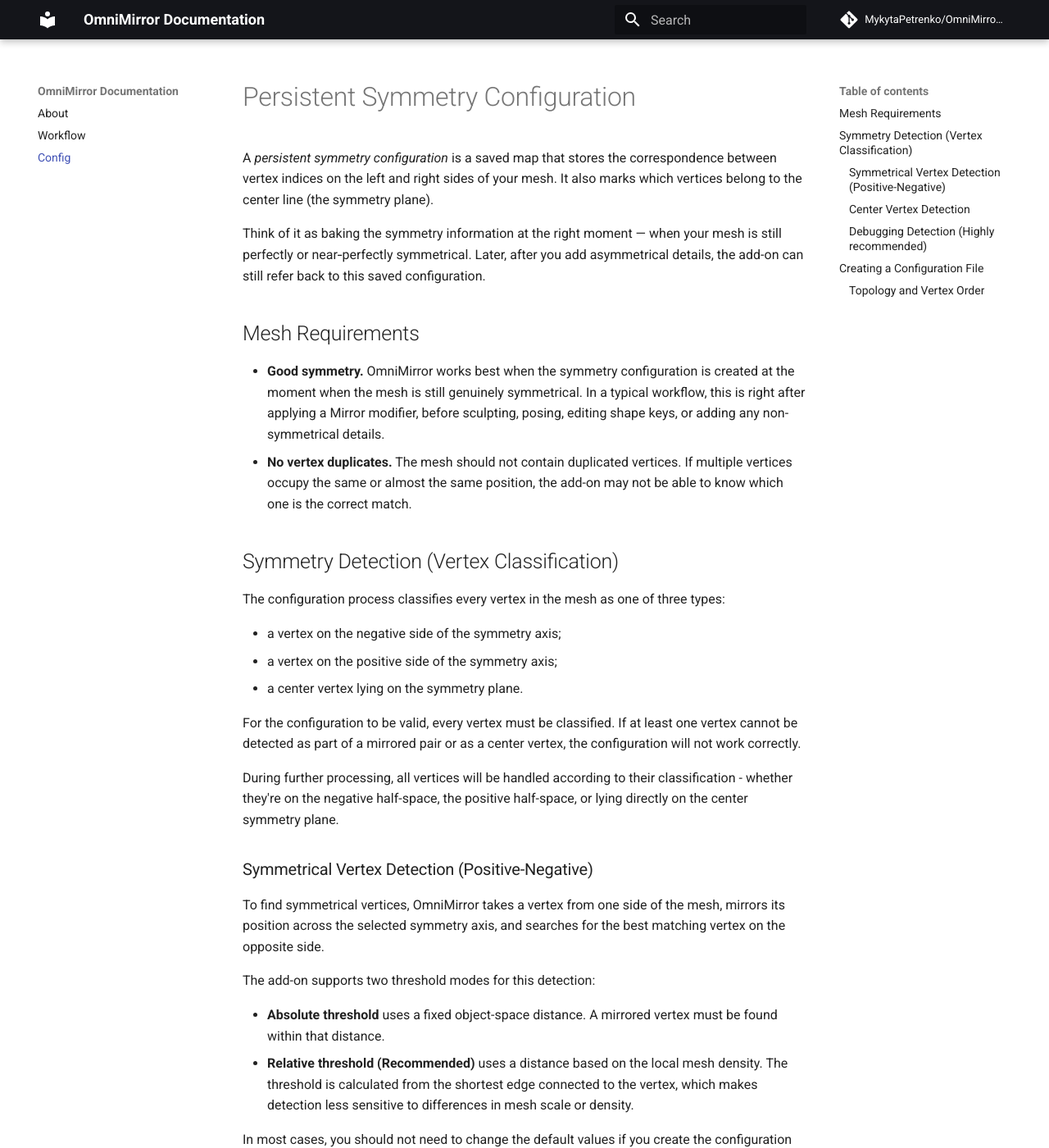
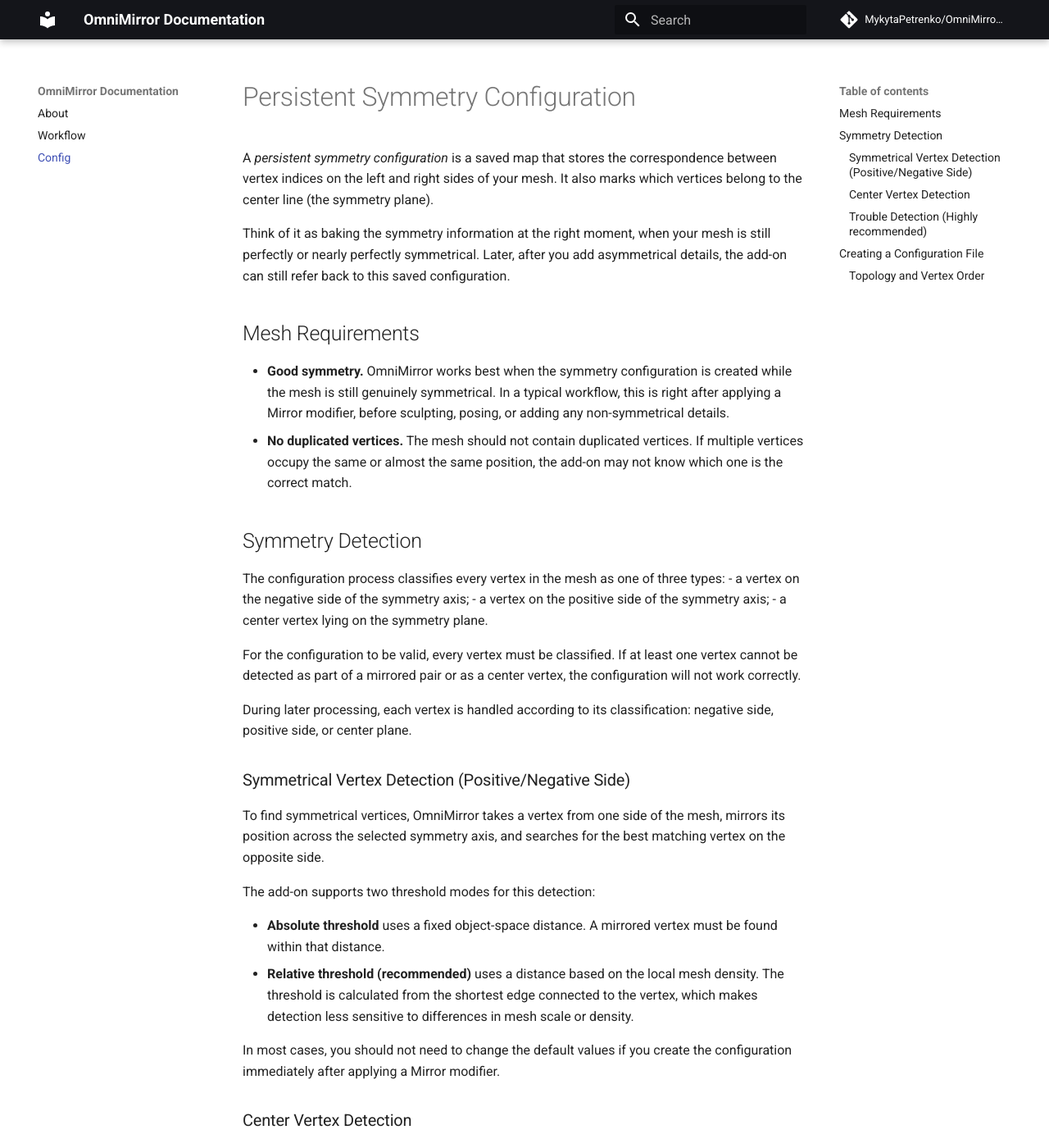
Before and after one commit to MykytaPetrenko/OmniMirror-Docs, an MkDocs documentation site: the page built from docs/config.md, in a window 1280 px wide and 1400 px high. Shown: the whole window at 82% size. Built offline with MkDocs 1.6.1 and Material for MkDocs 9.7.7, drawn with Linux system fonts in a browser that asks for light colours; comment, search, counter and statistics services are not loaded; some of the changed text lies outside the part shown.

Commit message:
grammar fix

```diff
--- a/docs/config.md
+++ b/docs/config.md
@@ -1,34 +1,32 @@
 # Persistent Symmetry Configuration
 A *persistent symmetry configuration* is a saved map that stores the correspondence between vertex indices on the left and right sides of your mesh. It also marks which vertices belong to the center line (the symmetry plane).
 
-Think of it as baking the symmetry information at the right moment — when your mesh is still perfectly or near‑perfectly symmetrical. Later, after you add asymmetrical details, the add-on can still refer back to this saved configuration.
+Think of it as baking the symmetry information at the right moment, when your mesh is still perfectly or nearly perfectly symmetrical. Later, after you add asymmetrical details, the add-on can still refer back to this saved configuration.
 
 ## Mesh Requirements
 
-- **Good symmetry.** OmniMirror works best when the symmetry configuration is created at the moment when the mesh is still genuinely symmetrical. In a typical workflow, this is right after applying a Mirror modifier, before sculpting, posing, editing shape keys, or adding any non-symmetrical details.
-- **No vertex duplicates.** The mesh should not contain duplicated vertices. If multiple vertices occupy the same or almost the same position, the add-on may not be able to know which one is the correct match.
+- **Good symmetry.** OmniMirror works best when the symmetry configuration is created while the mesh is still genuinely symmetrical. In a typical workflow, this is right after applying a Mirror modifier, before sculpting, posing, or adding any non-symmetrical details.
+- **No duplicated vertices.** The mesh should not contain duplicated vertices. If multiple vertices occupy the same or almost the same position, the add-on may not know which one is the correct match.
 
-
-## Symmetry Detection (Vertex Classification)
+## Symmetry Detection
 
 The configuration process classifies every vertex in the mesh as one of three types:
-
 - a vertex on the negative side of the symmetry axis;
 - a vertex on the positive side of the symmetry axis;
 - a center vertex lying on the symmetry plane.
 
 For the configuration to be valid, every vertex must be classified. If at least one vertex cannot be detected as part of a mirrored pair or as a center vertex, the configuration will not work correctly.
 
-During further processing, all vertices will be handled according to their classification - whether they're on the negative half-space, the positive half-space, or lying directly on the center symmetry plane.
+During later processing, each vertex is handled according to its classification: negative side, positive side, or center plane.
 
-### Symmetrical Vertex Detection (Positive-Negative)
+### Symmetrical Vertex Detection (Positive/Negative Side)
 
 To find symmetrical vertices, OmniMirror takes a vertex from one side of the mesh, mirrors its position across the selected symmetry axis, and searches for the best matching vertex on the opposite side.
 
 The add-on supports two threshold modes for this detection:
 
 - **Absolute threshold** uses a fixed object-space distance. A mirrored vertex must be found within that distance.
-- **Relative threshold (Recommended)** uses a distance based on the local mesh density. The threshold is calculated from the shortest edge connected to the vertex, which makes detection less sensitive to differences in mesh scale or density.
+- **Relative threshold (recommended)** uses a distance based on the local mesh density. The threshold is calculated from the shortest edge connected to the vertex, which makes detection less sensitive to differences in mesh scale or density.
 
 In most cases, you should not need to change the default values if you create the configuration immediately after applying a Mirror modifier.
 
@@ -36,19 +34,19 @@
 
 If a vertex does not have a mirrored counterpart, OmniMirror checks whether it is close enough to the symmetry plane. If it is within the center detection threshold, it is marked as a center vertex.
 
-The add-on supports two threshold modes for this detection as well.
+The add-on supports the same two threshold modes for center detection.
 
 Center vertices are important because they do not have left/right partners.
 
 
-### Debugging Detection (Highly recommended)
+### Trouble Detection (Highly recommended)
 
 OmniMirror includes helper operators for checking whether the configuration can be created correctly:
 
 - **Select Center Vertices** selects all vertices detected as belonging to the symmetry plane.
 - **Select Unassigned Vertices** selects vertices that could not be clearly classified.
 
-These helpers are **HIGHLY** recommended to run before creating a persistent symmetry configuration.
+It is highly recommended to run these helper operators before creating a persistent symmetry configuration.
 
 If `Select Unassigned Vertices` finds anything, the mesh is not ready for a valid configuration yet. You may need to adjust the detection thresholds, clean duplicated vertices, or create the configuration earlier in the workflow while the mesh is still perfectly symmetrical.
 
```
Also changed, not shown: docs/about.md (+10 -7 lines), docs/workflow.md (+5 -3 lines).
